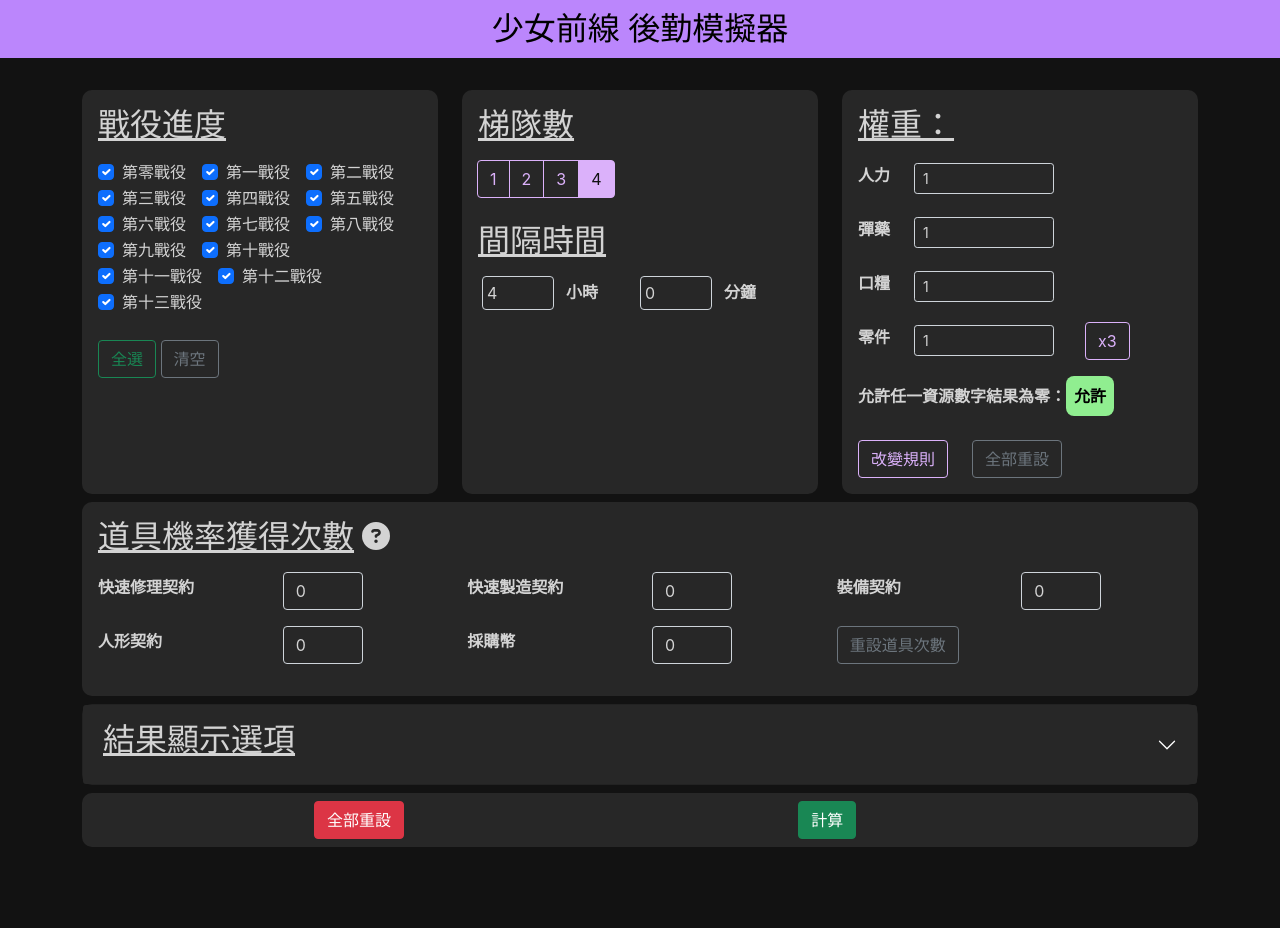
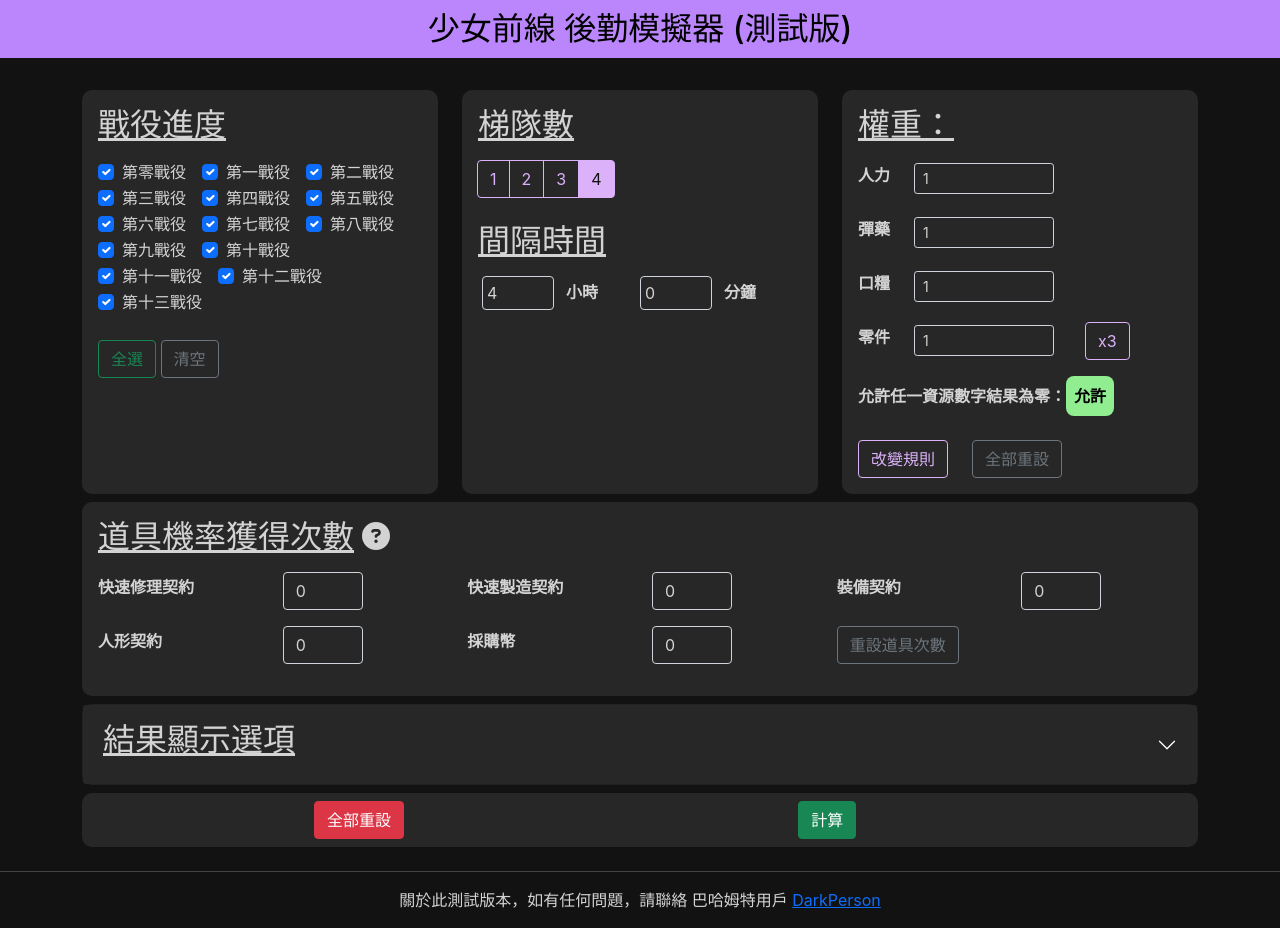
Before and after one commit to dark-person/Logistic-Support-Calculator-v3, a React (Create React App) app: page / in a window 1280 px wide. Before the commit the page ends 855 px from the top, so only its background shows below. Built offline with nearby package versions, Linux system fonts and the light colour scheme.

Commit message:
Add Information

```diff
--- a/src/App.js
+++ b/src/App.js
@@ -466,6 +466,9 @@ function App() {
 
       </Container>
 
+      <hr/>
+      <p>關於此測試版本，如有任何問題，請聯絡 巴哈姆特用戶 <a href="https://home.gamer.com.tw/homeindex.php?owner=darkperson">DarkPerson</a></p>
+
     </div>
   );
 }
--- a/src/Topbar.js
+++ b/src/Topbar.js
@@ -4,7 +4,7 @@ import './App.css';
 function Topbar(){
 	return (
 		<div>
-			<h2 className="text-center topbar">少女前線 後勤模擬器</h2>
+			<h2 className="text-center topbar">少女前線 後勤模擬器 (測試版)</h2>
 			<br />
 		</div>
 		);
```
